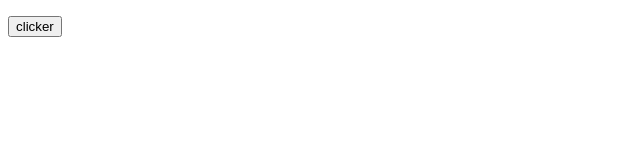
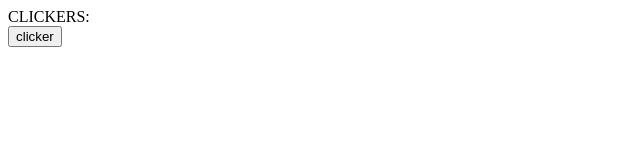
Before and after one commit to poopygamer123/poopygamer123.github.io, a plain HTML site: page index.html in a window 1280 px wide. Shown: the whole page, without its empty margins (0-640 px from the left). Drawn offline with Linux system fonts and the light colour scheme.

Commit message:
Update index.html

```diff
--- a/index.html
+++ b/index.html
@@ -4,6 +4,6 @@
   <title>clicker</title>
 </head>
 <body>
-  <p click>
+  <header>CLICKERS:</header>
     <button>clicker</button>
 </body>
```
